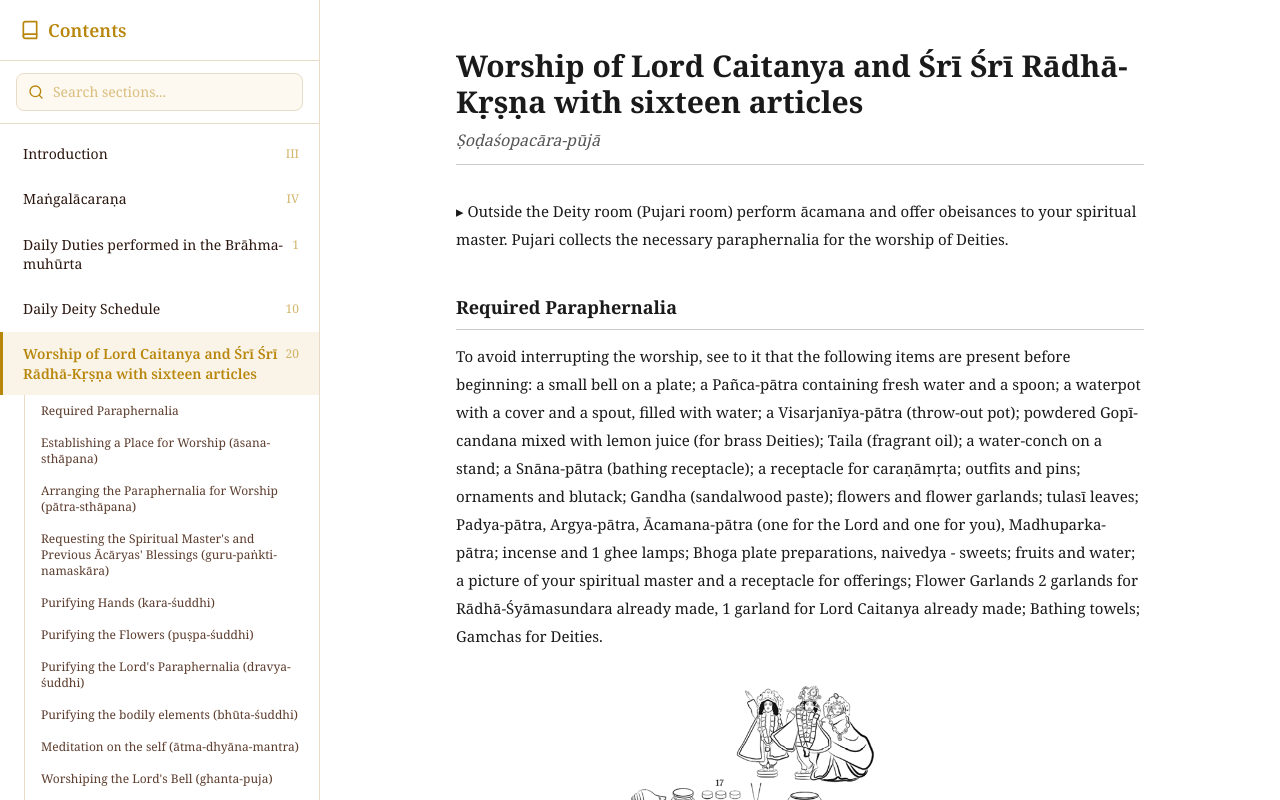
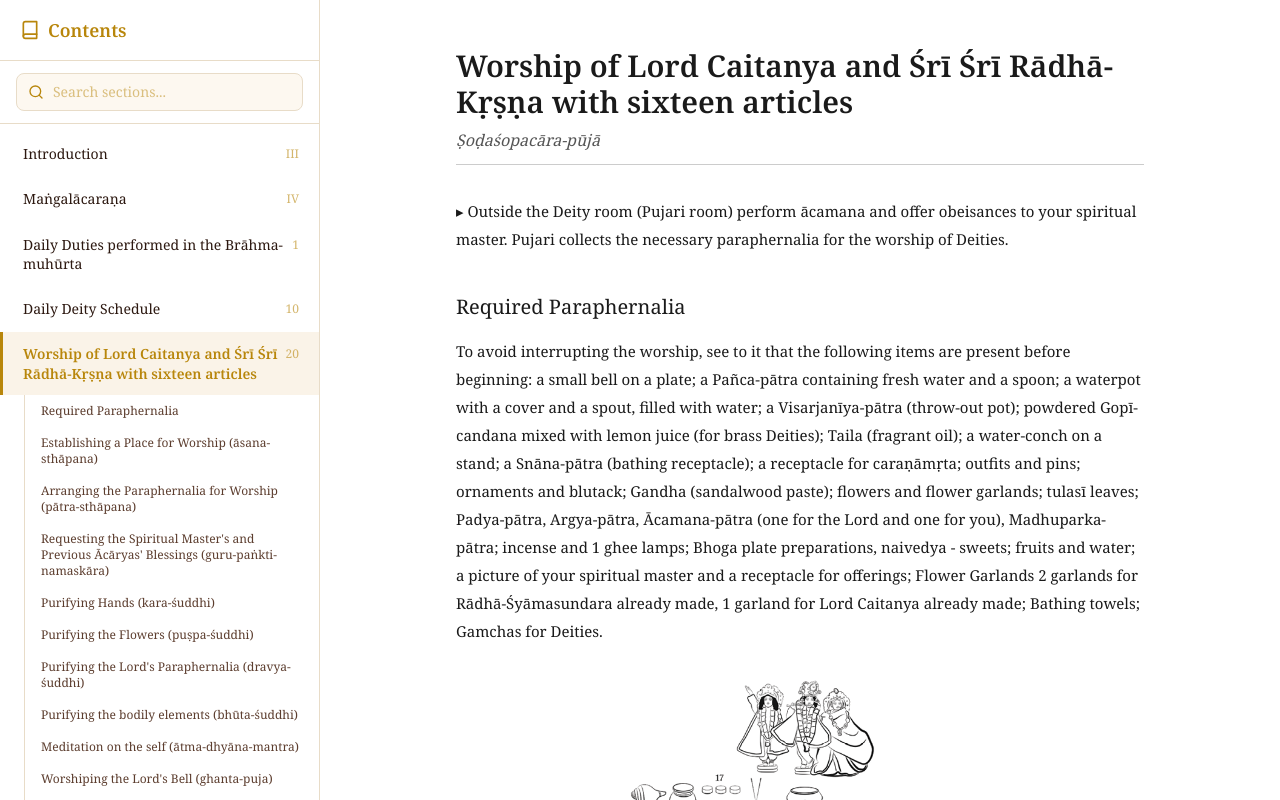
Before and after one commit to Gurudas-SDA/arcana-paddhati, a Next.js app: page /arcana-paddhati/ in a window 1280 px wide. Both pictures are taken after a click on the button 159 px from the left and 363 px from the top of the page. Built offline with nearby package versions, Linux system fonts and the light colour scheme.

Commit message:
Fix heading hierarchy: lighter subsection titles, bolder subtitles to match book
Co-Authored-By: Claude Opus 4.6 (1M context) <noreply@anthropic.com>

```diff
--- a/components/SectionContent.tsx
+++ b/components/SectionContent.tsx
@@ -61,7 +61,7 @@ function ContentBlock({ item, index }: { item: ContentItem; index: number }) {
     case "subtitle":
       return (
         <p
-          className="text-[15px] leading-7 text-[#555] my-4 italic"
+          className="text-lg leading-7 text-[#1a1a1a] my-4 font-bold"
           key={index}
           style={{ fontFamily: "var(--font-noto-serif, Georgia, serif)" }}
         >
@@ -119,7 +119,7 @@ function SubsectionBlock({ subsection }: { subsection: Subsection }) {
   return (
     <div id={subsection.id} className="mt-10 scroll-mt-6">
       <h3
-        className="text-lg font-bold mb-3 pb-2 border-b border-[#ccc] text-[#1a1a1a]"
+        className="text-xl font-normal mb-4 text-[#1a1a1a]"
         style={{ fontFamily: "var(--font-noto-serif, Georgia, serif)" }}
       >
         {subsection.title}
@@ -137,7 +137,7 @@ export default function SectionContent({ section }: SectionContentProps) {
       {/* Section title */}
       <header className="mb-8">
         <h1
-          className="text-2xl sm:text-3xl font-bold text-[#1a1a1a]"
+          className="text-2xl sm:text-3xl font-semibold text-[#1a1a1a]"
           style={{
             fontFamily: "var(--font-noto-serif, Georgia, serif)",
           }}
```
